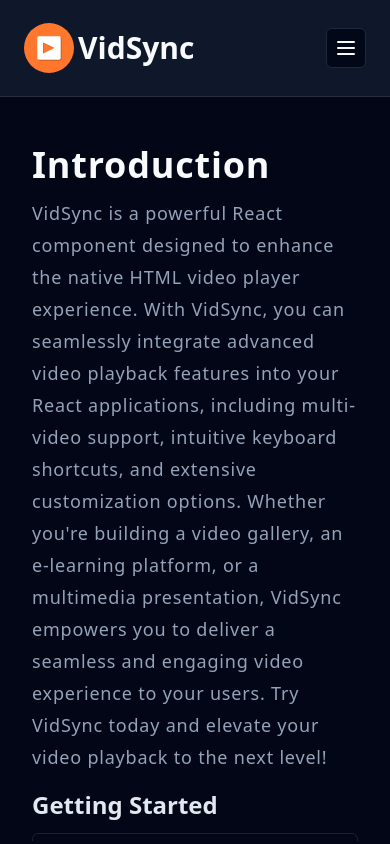
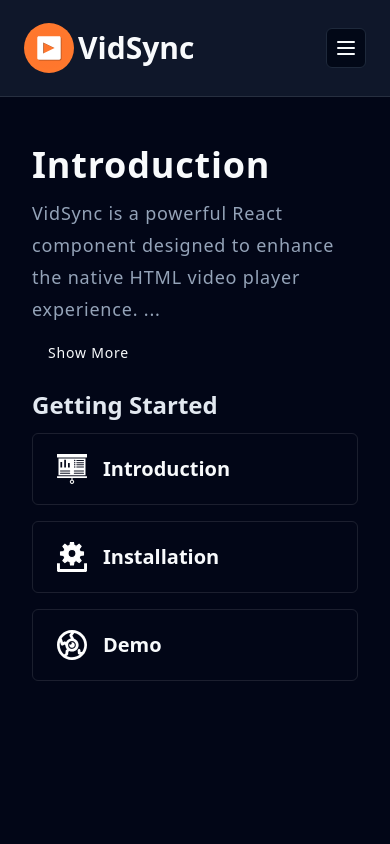
Before and after one commit to BenMradB/vidsync_demo, a Next.js app: page / in a window 390 px wide. Built offline with nearby package versions, Linux system fonts and the light colour scheme.

Commit message:
rsesponsive design

```diff
--- a/components/shared/PageHeader.tsx
+++ b/components/shared/PageHeader.tsx
@@ -1,4 +1,6 @@
-import React from "react";
+"use client";
+import React, { useState } from "react";
+import { Button } from "../ui/button";
 
 type PageHeaderProps = {
   title: string;
@@ -6,14 +8,31 @@
 };
 
 const PageHeader = ({ title, subTitle }: PageHeaderProps) => {
+  const [showMore, setShowMore] = useState<boolean>(false);
+
   return (
     <div className="w-full flex flex-col gap-y-3 tracking-wider">
       <h1 className="text-4xl font-bold text-slate-50"> {title} </h1>
       {subTitle ? (
-        <p className="leading-8 text-slate-400 text-lg font-normal">
-          {" "}
-          {subTitle}{" "}
-        </p>
+        <>
+          <p className="hidden md:block leading-8 text-slate-400 text-lg font-normal">
+            {" "}
+            {subTitle}{" "}
+          </p>
+          <p className="md:hidden leading-8 text-slate-400 text-lg font-normal flex flex-col w-full items-start gap-y-2 ">
+            {" "}
+            <span>
+              {showMore ? subTitle : `${subTitle.slice(0, 100)} ...`}{" "}
+            </span>
+            <Button
+              variant={"link"}
+              onClick={() => setShowMore((curr) => !curr)}
+            >
+              {" "}
+              {showMore ? "Show Less" : "Show More"}{" "}
+            </Button>
+          </p>
+        </>
       ) : null}
     </div>
   );
```
